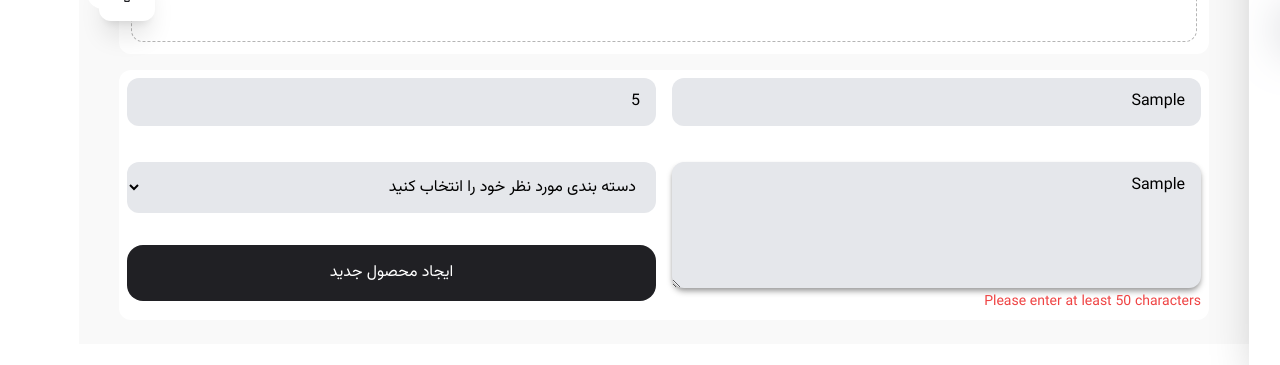
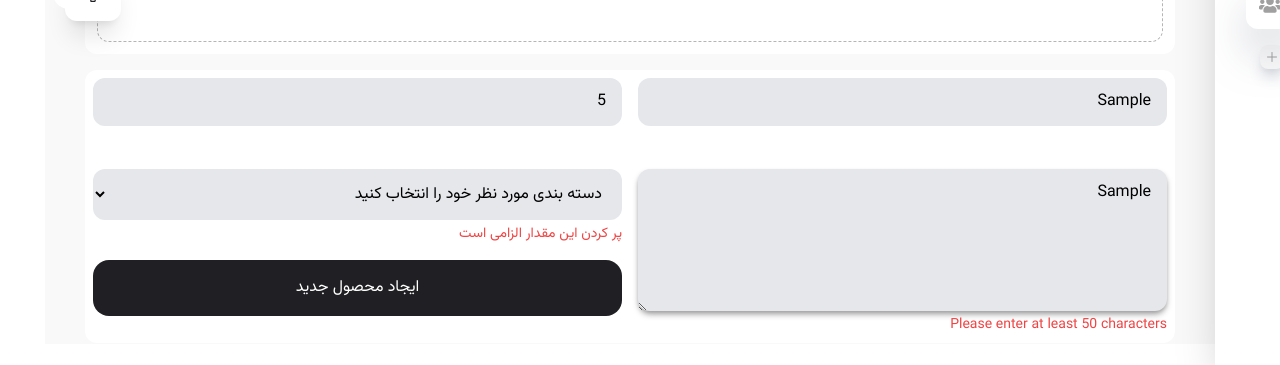
Before and after one commit to orgamiryazdani/admin-panel-shop, a React (Vite) app: page /add-product in a window 1280 px wide. Both pictures are taken after typing "Sample", "5", "Sample" into the empty fields and a click on the button "ایجاد محصول جدید". Shown: the part 435-800 px from the top of the page. Built offline with nearby package versions, Linux system fonts and the light colour scheme; no server answers.

Commit message:
dix type error message bug

```diff
--- a/src/pages/CreateProduct.tsx
+++ b/src/pages/CreateProduct.tsx
@@ -1,7 +1,8 @@
-import { useForm } from "react-hook-form";
+import { useForm, SubmitHandler } from "react-hook-form";
 import AppLayout from "../ui/AppLayout";
 import ImageUploader from "../ui/ImageUploader";
 import Input from "../ui/Input";
+import { FormData } from "../types/globalTypes";
 
 const CreateProduct = () => {
   const {
@@ -9,22 +10,22 @@ const CreateProduct = () => {
     handleSubmit,
     formState: { errors },
     reset,
-  } = useForm();
+  } = useForm<FormData>(); // تایپ‌گذاری useForm با FormData
 
-  const onSubmit = (data) => {
+  const onSubmit: SubmitHandler<FormData> = (data) => {
     console.log(data);
     reset();
   };
 
   return (
     <AppLayout>
-      <div className='w-full h-full overflow-auto p-10'>
+      <div className='w-full h-full overflow-auto md:p-10 p-5'>
         {/* image product uploader */}
         <ImageUploader />
         {/* info product input */}
         <form
           onSubmit={handleSubmit(onSubmit)}
-          className='grid w-full min-h-[40%] h-auto mt-4 bg-secondary-100 rounded-xl grid-cols-2 grid-rows-3 gap-4 p-2'>
+          className='md:grid flex flex-col w-full min-h-[40%] h-auto mt-4 bg-secondary-100 rounded-xl grid-cols-2 grid-rows-3 gap-4 p-2'>
           <Input
             placeholder='عنوان محصول'
             name='title'
@@ -65,7 +66,9 @@ const CreateProduct = () => {
               })}></textarea>
             {errors && errors["description"] && (
               <span className='text-red-500 block text-sm mt-1'>
-                {errors["description"]?.message}
+                {typeof errors["description"]?.message === "string"
+                  ? errors["description"]?.message
+                  : ""}
               </span>
             )}
           </div>
@@ -75,18 +78,20 @@ const CreateProduct = () => {
                 required: "پر کردن این مقدار الزامی است",
               })}
               name='categoryId'
-              className='input max-h-14'
+              className='input max-h-14 text-xs md:text-base'
               value={""}
               id='categoryId'>
-              <option value='1'>دسته بندی مورد نظر خود را انتخاب کنید</option>
+              <option value=''>دسته بندی مورد نظر خود را انتخاب کنید</option>
             </select>
             {errors && errors["categoryId"] && (
               <span className='text-red-500 block text-sm mt-1'>
-                {errors["categoryId"]?.message}
+                {typeof errors["categoryId"]?.message === "string"
+                  ? errors["categoryId"]?.message
+                  : ""}
               </span>
             )}
           </div>
-          <button className='bg-secondary-600 text-white rounded-2xl max-h-14'>
+          <button className='bg-secondary-600 text-white rounded-2xl max-h-14 min-h-14'>
             ایجاد محصول جدید
           </button>
         </form>
--- a/src/types/globalTypes.ts
+++ b/src/types/globalTypes.ts
@@ -1,4 +1,4 @@
-import { UseFormRegister, FieldValues, FieldErrors, RegisterOptions } from "react-hook-form";
+import { UseFormRegister, RegisterOptions } from "react-hook-form";
 
 export interface ApiError {
     response?: {
@@ -8,14 +8,21 @@ export interface ApiError {
     };
 }
 
+export interface FormData {
+    title: string;
+    price: number;
+    description: string;
+    categoryId: string;
+  }
+
 export interface InputProps {
     type?: string;
-    name: string;
-    register: UseFormRegister<FieldValues>;
+    name: keyof FormData;
+    register: UseFormRegister<FormData>; // تایپ‌گذاری register با UseFormRegister<FormData>
     validationSchema: RegisterOptions;
-    errors?: FieldErrors<FieldValues>;
+    errors?: Record<keyof FormData, { message: string }>; // تایپ‌گذاری errors با Record<keyof FormData, { message: string }>
     placeholder: string;
-}
+  }
 
 export interface CreateProduct {
     title: string;
--- a/src/ui/ImageUploader.tsx
+++ b/src/ui/ImageUploader.tsx
@@ -52,10 +52,10 @@ const ImageUploader: React.FC = () => {
       {!selectedImage && (
         <button
           onClick={handleClick}
-          className='w-full h-full text-2xl border border-dashed border-secondary-500 rounded-xl flex items-center justify-center gap-2'
+          className='w-full h-full md:text-2xl text-xs border border-dashed border-secondary-500 rounded-xl flex flex-col md:flex-row items-center justify-center gap-2'
         >
           عکس خود را انتخاب کنید یا فایل را اینجا بکشید و رها کنید
-          <AiOutlineCloudUpload />
+          <AiOutlineCloudUpload className="w-6 h-6 mt-2 md:mt-0"/>
         </button>
       )}
       {selectedImage && (
--- a/src/ui/Input.tsx
+++ b/src/ui/Input.tsx
@@ -1,3 +1,4 @@
+import React from "react";
 import { InputProps } from "../types/globalTypes";
 
 const Input: React.FC<InputProps> = ({
@@ -15,7 +16,6 @@ const Input: React.FC<InputProps> = ({
         id={name}
         className='input'
         type={type}
-        name={name}
         autoComplete='off'
         placeholder={placeholder}
       />
```
